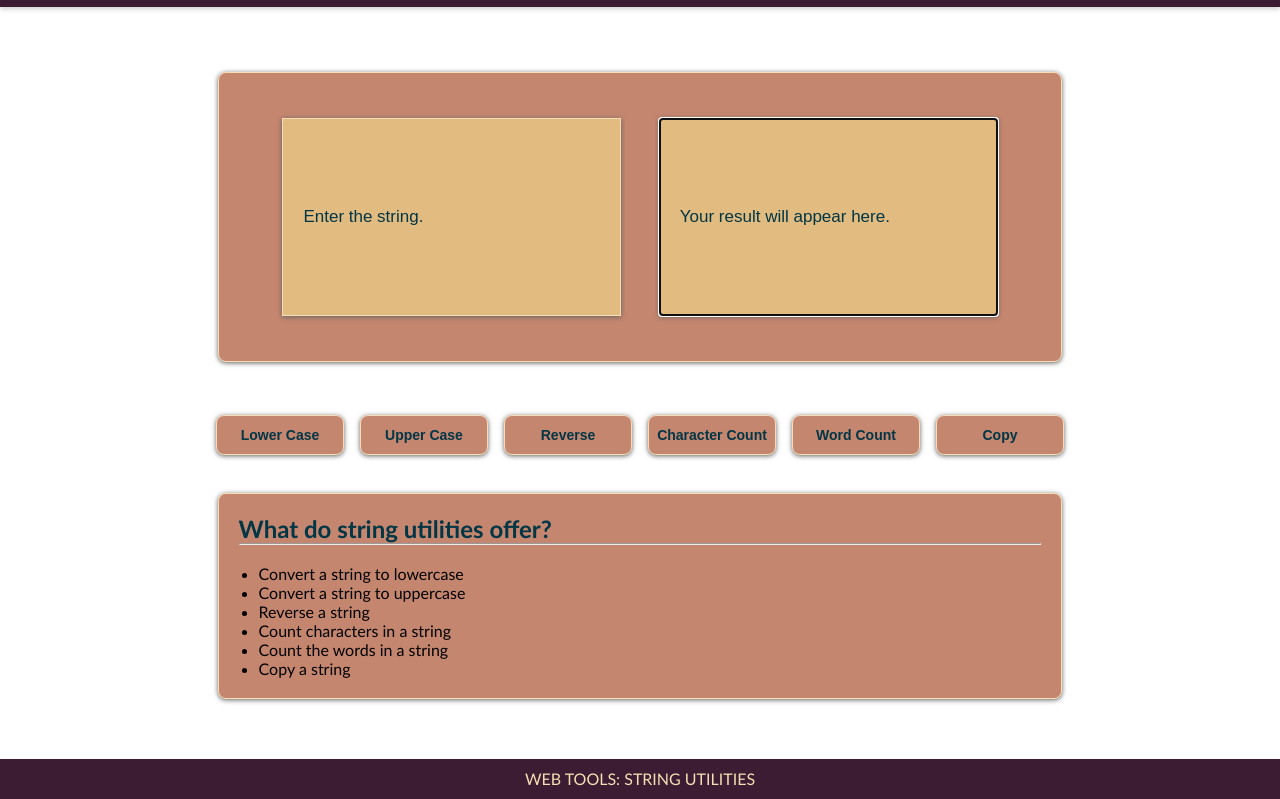
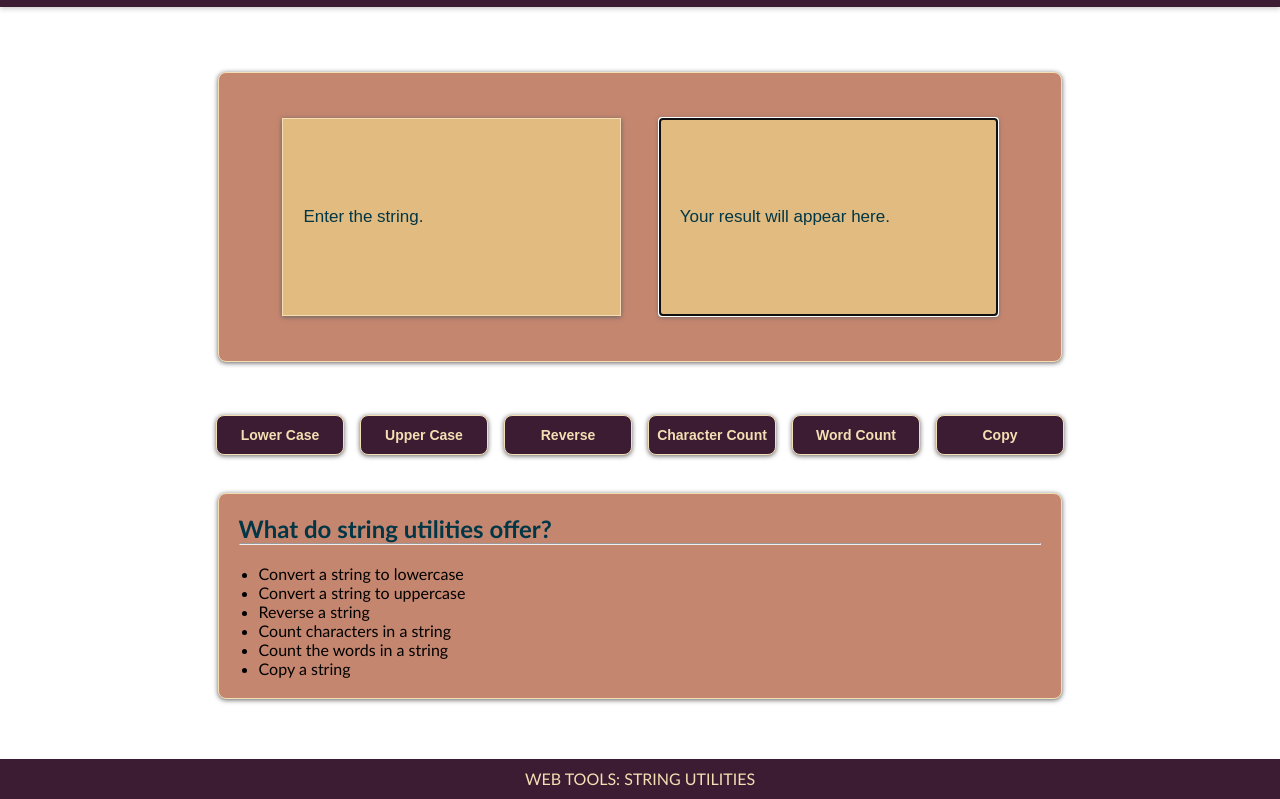
Before and after one commit to ashhadimam07/string-utility, a website: page index.html in a window 1280 px wide. Shown: the part 77-876 px from the top of the page. Drawn offline with nearby package versions, Linux system fonts and the light colour scheme.

Commit message:
Change button color

```diff
--- a/style.css
+++ b/style.css
@@ -127,11 +127,11 @@ main {
 #copy {
   padding: 4px;
   border: 1px solid wheat;
-  background-color: #c5866f;
+  background-color: #3b1c32;
   border-radius: 8px;
   box-shadow: 0 1px 5px rgb(97, 97, 97);
   font-size: 14px;
-  color: rgb(1, 54, 70);
+  color: wheat;
   margin: 8px;
   width: 10%;
   height: 40px;
```
